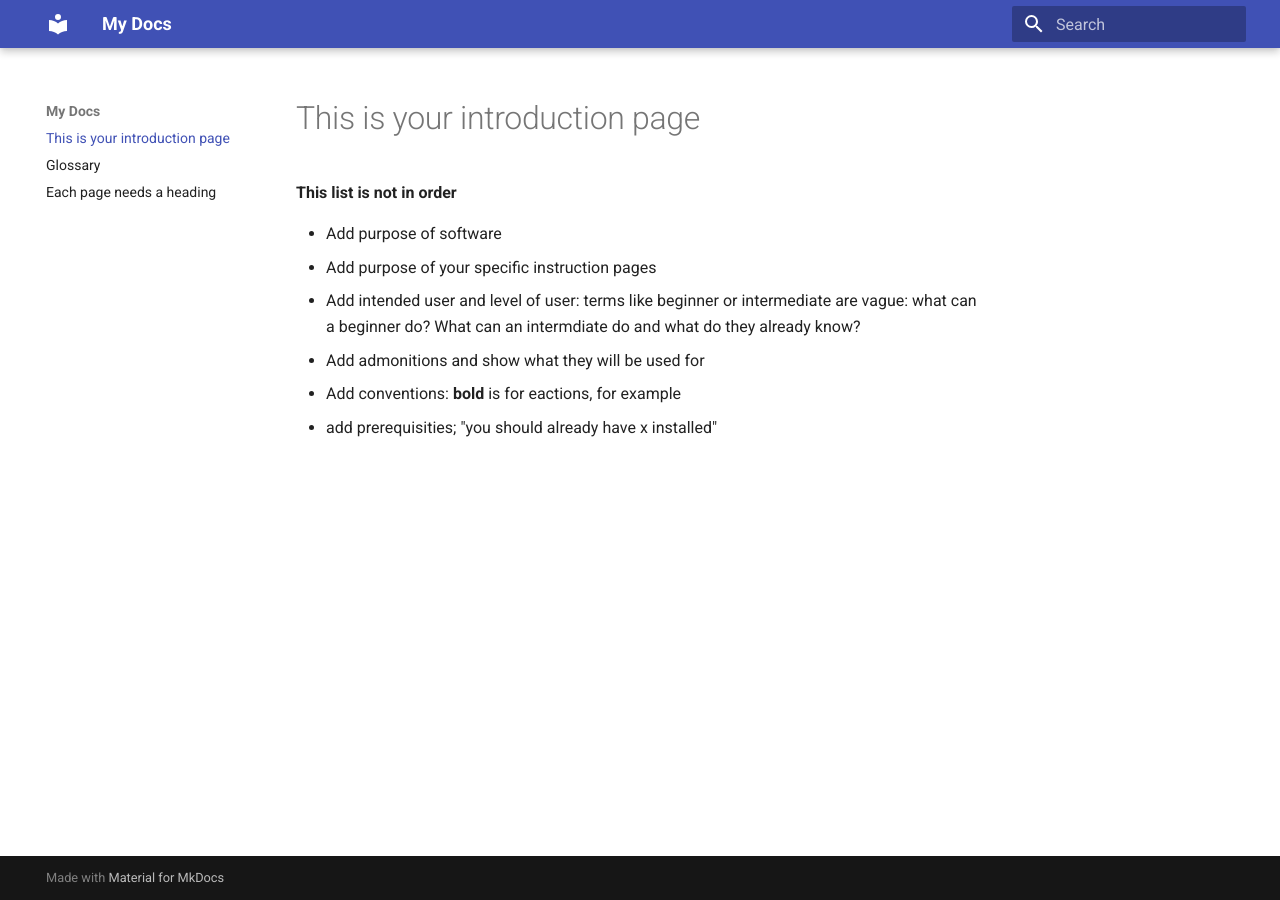
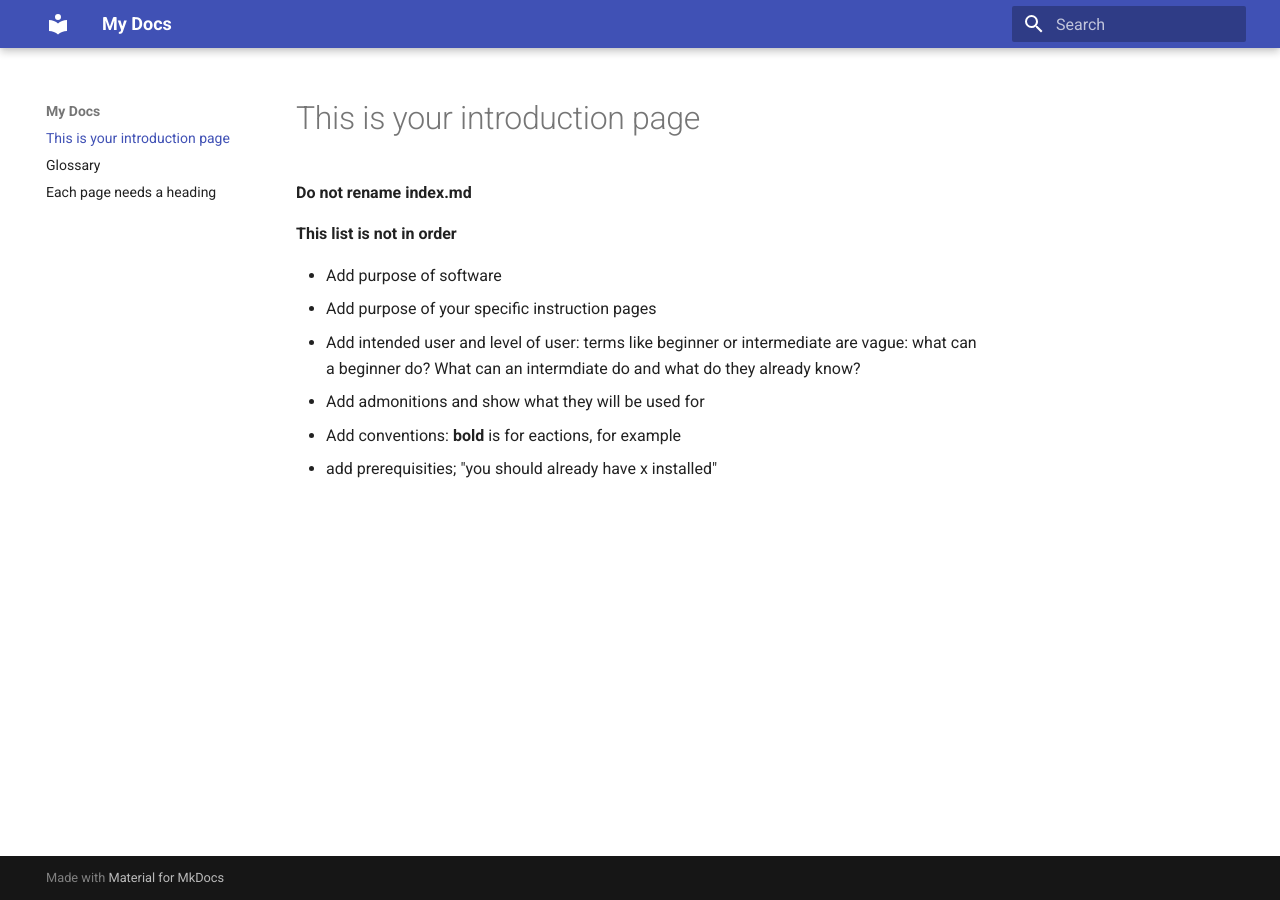
Before and after one commit to SamLee77/ST2025, an MkDocs documentation site: the page built from docs/index.md, in a window 1280 px wide. Built offline with MkDocs 1.6.1 and Material for MkDocs 9.7.7, drawn with Linux system fonts in a browser that asks for light colours.

Commit message:
Update index.md

```diff
--- a/docs/index.md
+++ b/docs/index.md
@@ -1,4 +1,6 @@
 # This is your introduction page
+
+**Do not rename index.md**
 
 **This list is not in order**
 
```
